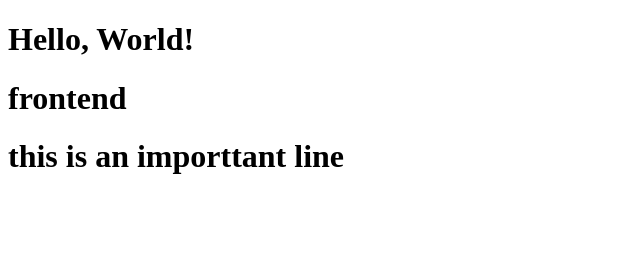
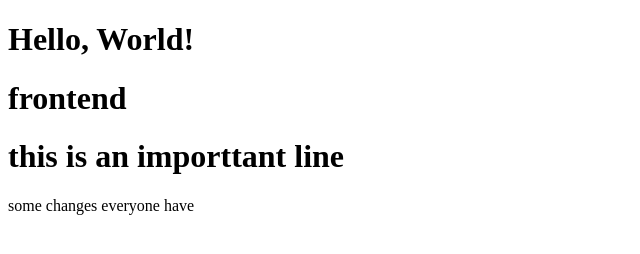
Before and after one commit to kannika-k1/sample, a plain HTML site: page index.html in a window 1280 px wide. Shown: the whole page, without its empty margins (0-640 px from the left). Drawn offline with Linux system fonts and the light colour scheme.

Commit message:
feat: some changes have

```diff
--- a/index.html
+++ b/index.html
@@ -9,5 +9,6 @@
     <h1>Hello, World!</h1>
     <h1>frontend</h1>
     <h1>this is an importtant line</h1>
+    some changes everyone have
 </body>
 </html>
```
